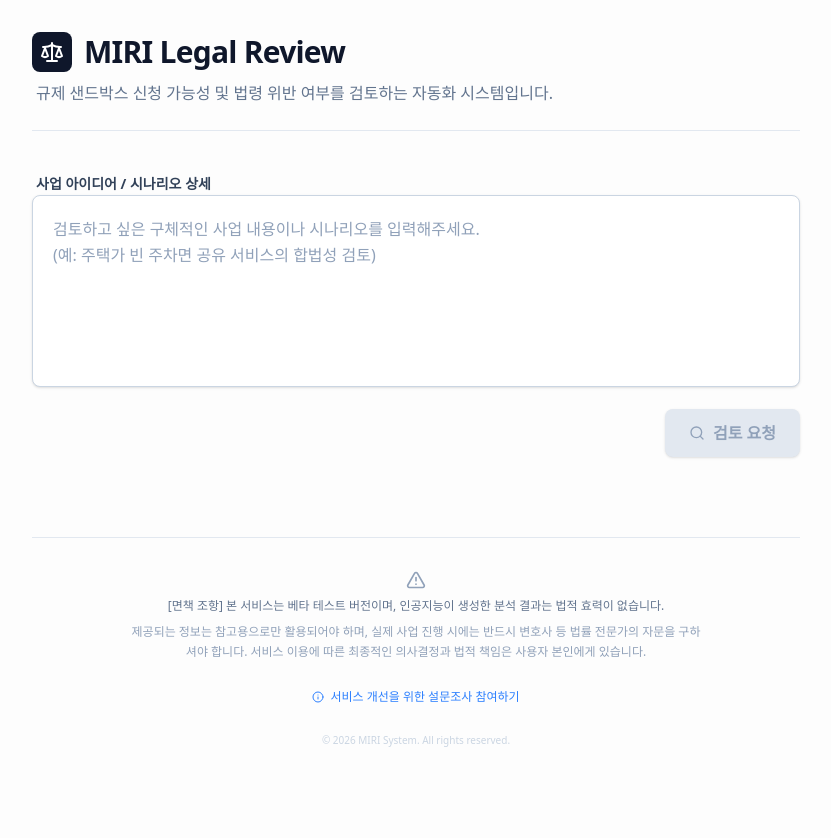
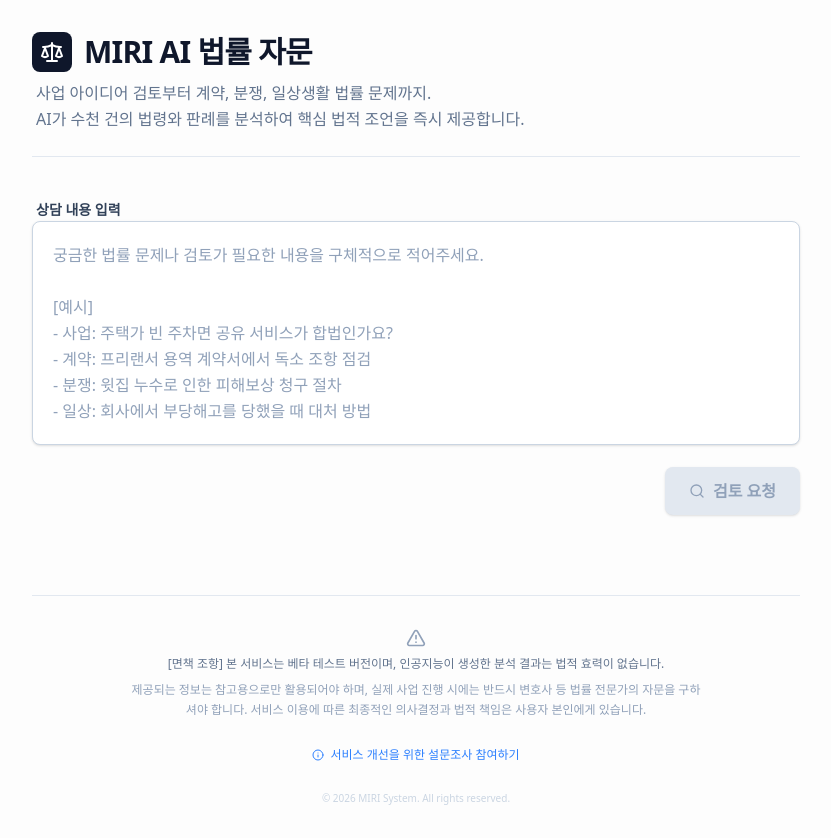
Before and after one commit to Mun09/miri_front, a Next.js app: page / in a window 1280 px wide. Shown: the whole page, without its empty margins (224-1055 px from the left). Before the commit the page ends 800 px from the top, so only its background shows below. Built offline with nearby package versions, Linux system fonts and the light colour scheme.

Commit message:
detail revised

```diff
--- a/src/app/page.tsx
+++ b/src/app/page.tsx
@@ -169,11 +169,12 @@ export default function Home() {
               <Scale className="w-5 h-5 md:w-6 md:h-6 text-white" />
             </div>
             <h1 className="text-2xl md:text-3xl font-bold text-slate-900 tracking-tight">
-              MIRI Legal Review
+              MIRI AI 법률 자문
             </h1>
           </div>
           <p className="text-slate-500 text-sm md:text-base ml-1 leading-relaxed">
-            규제 샌드박스 신청 가능성 및 법령 위반 여부를 검토하는 자동화 시스템입니다.
+            사업 아이디어 검토부터 계약, 분쟁, 일상생활 법률 문제까지.<br className="hidden md:block" />
+            AI가 수천 건의 법령와 판례를 분석하여 핵심 법적 조언을 즉시 제공합니다.
           </p>
         </header>
 
@@ -181,12 +182,12 @@ export default function Home() {
         <section>
           <form onSubmit={handleSubmit} className="space-y-4">
             <div className="space-y-2">
-              <label className="text-sm font-semibold text-slate-700 ml-1">사업 아이디어 / 시나리오 상세</label>
+              <label className="text-sm font-semibold text-slate-700 ml-1">상담 내용 입력</label>
               <textarea
                 value={idea}
                 onChange={(e) => setIdea(e.target.value)}
-                placeholder="검토하고 싶은 구체적인 사업 내용이나 시나리오를 입력해주세요.&#13;&#10;(예: 주택가 빈 주차면 공유 서비스의 합법성 검토)"
-                className="modern-input w-full h-40 md:h-48 p-4 md:p-5 text-sm md:text-[16px] leading-relaxed resize-none"
+                placeholder="궁금한 법률 문제나 검토가 필요한 내용을 구체적으로 적어주세요.&#13;&#10;&#13;&#10;[예시]&#13;&#10;- 사업: 주택가 빈 주차면 공유 서비스가 합법인가요?&#13;&#10;- 계약: 프리랜서 용역 계약서에서 독소 조항 점검&#13;&#10;- 분쟁: 윗집 누수로 인한 피해보상 청구 절차&#13;&#10;- 일상: 회사에서 부당해고를 당했을 때 대처 방법"
+                className="modern-input w-full h-40 md:h-56 p-4 md:p-5 text-sm md:text-[16px] leading-relaxed resize-none"
               />
             </div>
             <div className="flex justify-end">
```
